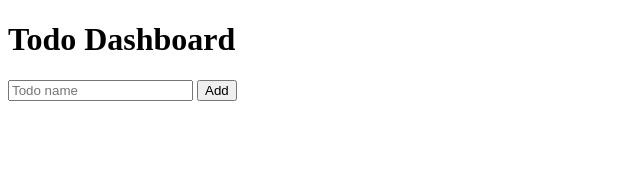
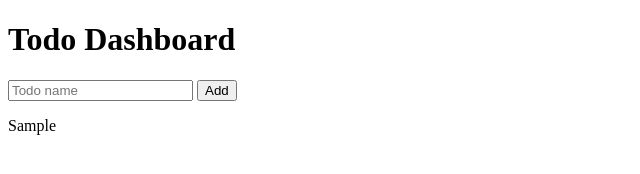
Before and after one commit to A-coderr/todo-list-js, a plain HTML site: page index.html in a window 1280 px wide. Both pictures are taken after typing "Sample" into the empty fields and a click on the button "Add". Shown: the full height of the page, 0-640 px from the left. Drawn offline with Linux system fonts and the light colour scheme.

Commit message:
Displays the todo list on the page

```diff
--- a/index.html
+++ b/index.html
@@ -8,6 +8,6 @@
         <h1>Todo Dashboard</h1>
         <input class="todo-input" placeholder="Todo name">
         <button onclick="add();">Add</button>
-        <div ></div>
+        <div class="todo-list"></div>
     </body>
 </html>
--- a/scripts/logic.js
+++ b/scripts/logic.js
@@ -1,18 +1,25 @@
 const todoList = [];
-let todoListHTML = '';
+
+function displayTodoList(){
+
+    let todoListHTML = '';
+
+    for(let i = 0; i < todoList.length; i++){
+        const output = `<p>${todoList[i]}</p>`;
+        todoListHTML += output;
+    }
+    document.querySelector('.todo-list').innerHTML = todoListHTML;
+}
+
 
 function add(){
     const inputName = document.querySelector('.todo-input');
     const name = inputName.value;
 
-
     todoList.push(name);
     console.log(todoList);
 
+    displayTodoList();
+
     inputName.value = '';
-
-    for(let i = 0; i < todoList.length; i++){
-        const html = `<p>${todoList[i]}</p>`;
-        todoListHTML += html;
-    }
 }
```
